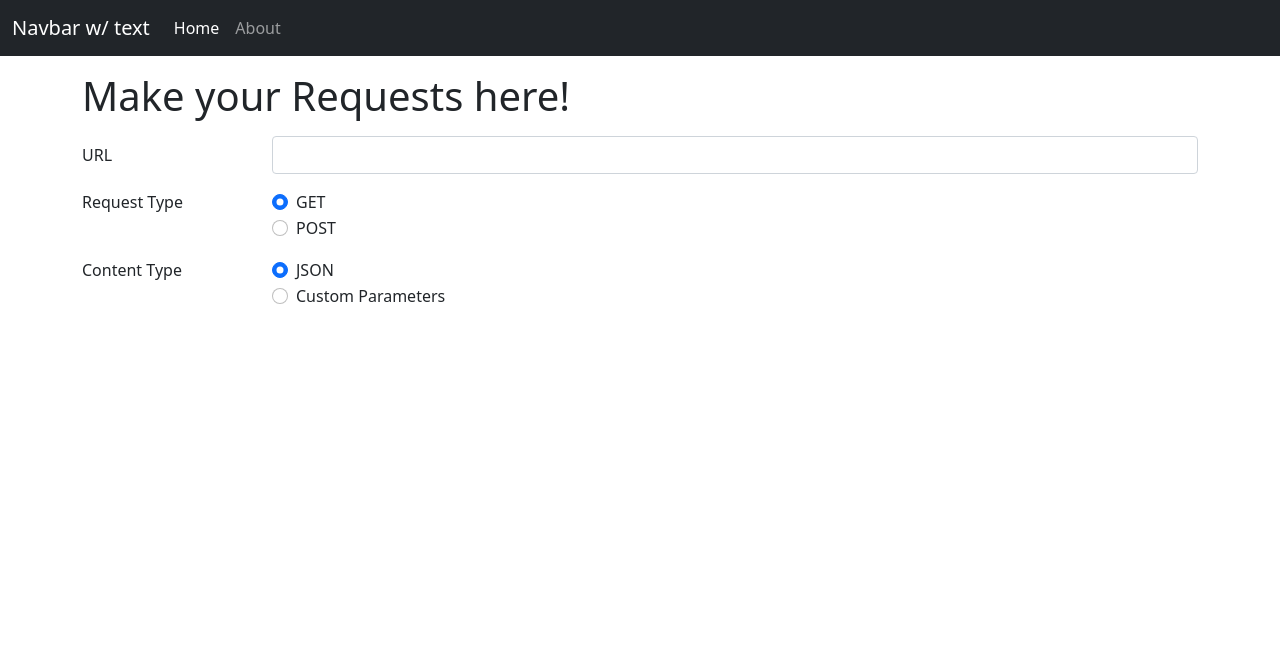
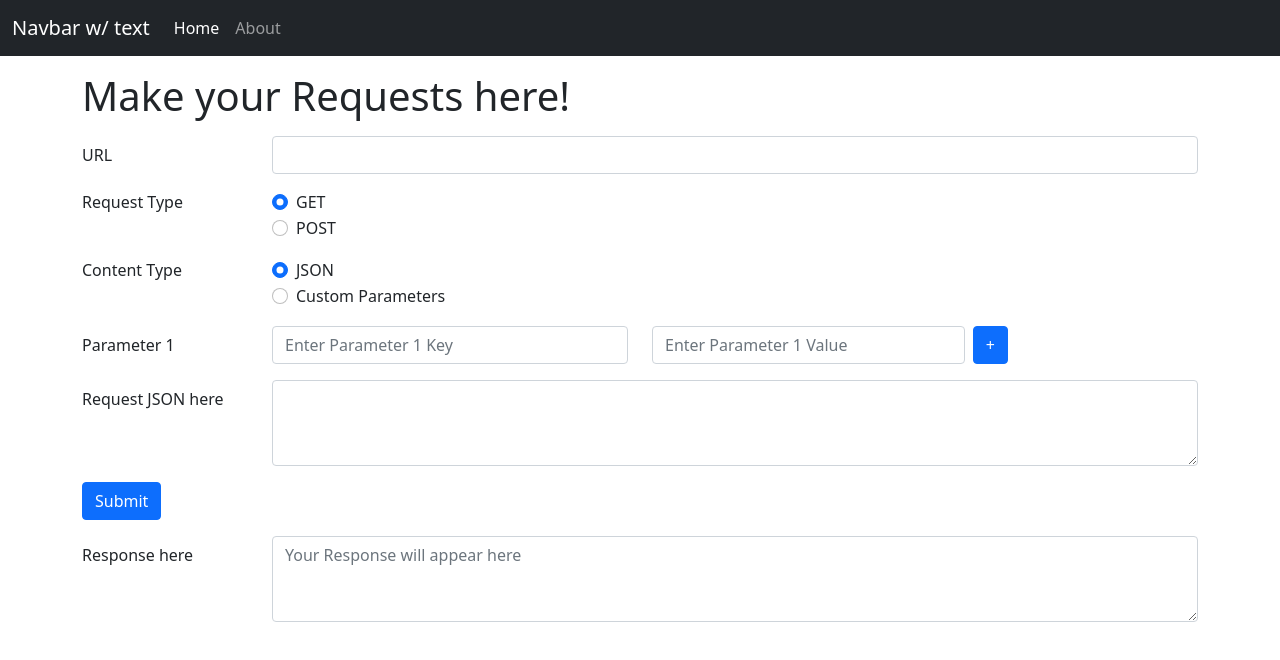
Before and after one commit to a1nukarsh/Requests-Hanlding-Website, a plain HTML site: page index.html in a window 1280 px wide. Drawn offline with nearby package versions, Linux system fonts and the light colour scheme.

Commit message:
html complete

```diff
--- a/index.html
+++ b/index.html
@@ -81,6 +81,78 @@
                 </div>
             </div>
         </fieldset>
+
+        <!-- Parameters box - hide on clicking JSON -->
+        <div id="parametersBox">
+            <!-- <div class="mb-3 row">
+                <label for="inputPassword" class="col-sm-2 col-form-label">URL</label>
+                <div class="col-sm-10">
+                    <div class="row g-3">
+                        <div class="col">
+                          <input type="text" class="form-control" placeholder="First name" aria-label="First name">
+                        </div>
+                        <div class="col">
+                          <input type="text" class="form-control" placeholder="Last name" aria-label="Last name">
+                        </div>
+                        <button class="btn btn-primary">+</button>
+                    </div> -->
+                    <!-- <input type="text" class="form-control" id="urlField"> -->
+                <!-- </div> -->
+            <!-- </div> -->
+            <div class="form row">
+                <label for="inputPassword" class="col-sm-2 col-form-label">Parameter 1</label>
+                <div class="col-md-4">
+                    <input type="text" class="form-control" id="parameterKey1" placeholder="Enter Parameter 1 Key">
+                    <!-- <input type="text" class="form-control" id="urlField"> -->
+                </div>
+                <div class="col-md-4" style="display: flex;">
+                    <input type="text" class="form-control" id="parameterValue1" placeholder="Enter Parameter 1 Value">
+                    <!-- <input type="text" class="form-control" id="urlField"> -->
+                    <button class="btn btn-primary" style="margin-left: 8px;">+</button>
+                </div>
+            </div>
+
+            <!-- <div class="form-row">
+                <label for="inputPassword" class="col-sm-2 col-form-label">URL</label>
+                <div class="form-group col-md-4">
+                    <input type="email" class="form-control" id="inputEmail4" placeholder="Email">
+                </div>
+                <div class="form-group col-md-4">
+                    <input type="password" class="form-control" id="inputPassword4" placeholder="pass">
+                </div>
+            </div> -->
+        </div>
+
+        <!-- JSON Req. Box - hide on clicking Custom Parameters-->
+        <div class="form-group my-3 " id="requestJsonBox">
+            <!-- <label for="exampleFormControlTextarea1"> Request JSON here</label>
+            <textarea id="requestJsonText"  rows="3" class="form-control"></textarea> -->
+            <div class="row">
+                <label for="requestJsonText" class="col-sm-2 col-form-label">Request JSON here</label>
+                <div class="col-sm-10">
+                    <textarea id="requestJsonText"  rows="3" class="form-control"></textarea>
+                </div>
+            </div>
+        </div>
+
+        <!-- Submit button will trigger fetch API -->
+        <div class="form-group row">
+            <div class="col-sm-10">
+                <button class="btn btn-primary" id="submit">Submit</button>
+            </div>
+        </div>
+
+        <!-- Response box -->
+        <div class="form-group my-3 " id="responseBox">
+            <!-- <label for="exampleFormControlTextarea1"> Request JSON here</label>
+            <textarea id="requestJsonText"  rows="3" class="form-control"></textarea> -->
+            <div class="row">
+                <label for="responseBox" class="col-sm-2 col-form-label">Response here</label>
+                <div class="col-sm-10">
+                    <textarea id="responseBox"  rows="3" class="form-control" placeholder="Your Response will appear here"></textarea>
+                </div>
+            </div>
+        </div>
     </div>
 
     <script src="https://cdn.jsdelivr.net/npm/bootstrap@5.1.3/dist/js/bootstrap.bundle.min.js"
```
